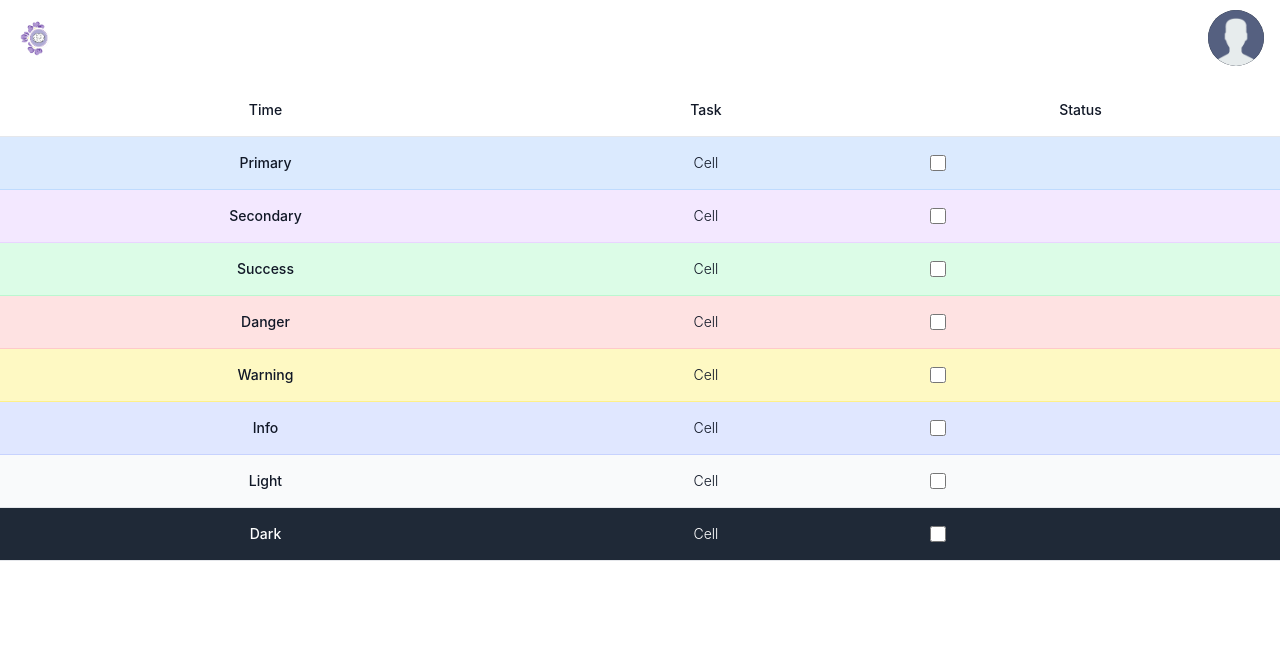
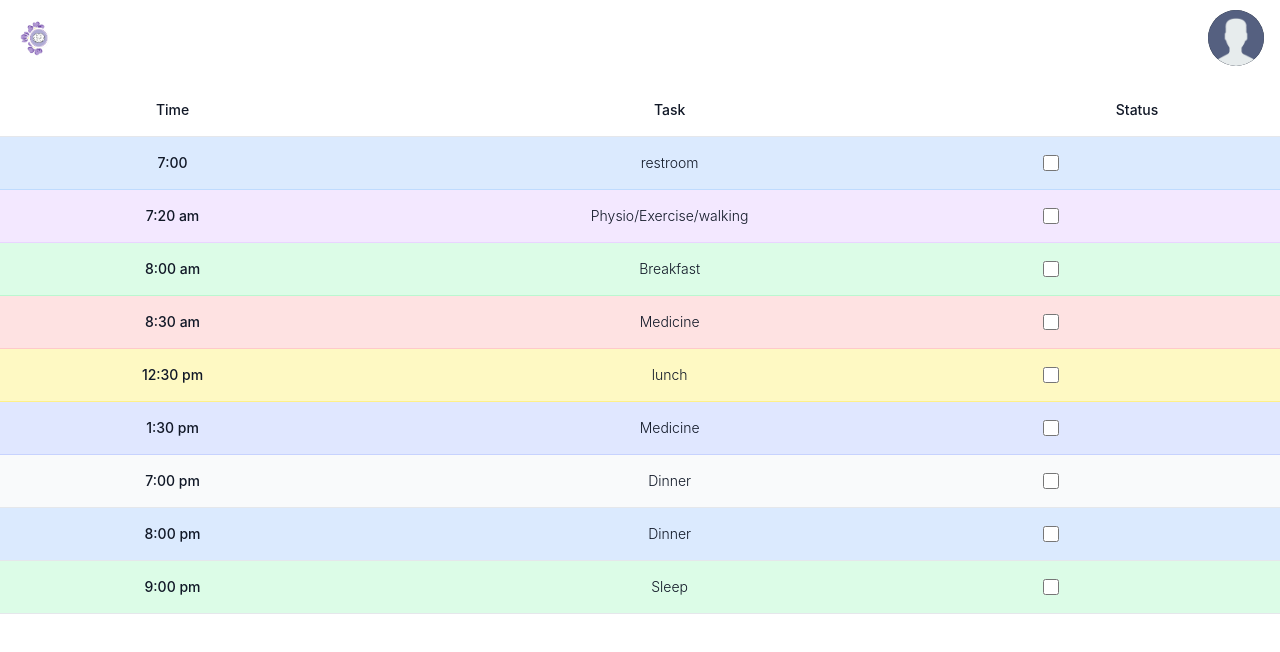
Before and after one commit to Bhuvi100/dementia_hacko, a React (Create React App) app in the folder frontend/: page /schedule in a window 1280 px wide. Shown: the top 652 px of the page. Built offline with nearby package versions, Linux system fonts and the light colour scheme.

Commit message:
Update Schedule.js

```diff
--- a/frontend/src/pages/Schedule.js
+++ b/frontend/src/pages/Schedule.js
@@ -31,10 +31,10 @@ const Schedule = () => {
 
             <tr class="border-b bg-blue-100 border-blue-200">
               <td class="text-sm text-gray-900 font-medium px-6 py-4 whitespace-nowrap">
-                Primary
+                7:00
               </td>
               <td class="text-sm text-gray-900 font-light px-6 py-4 whitespace-nowrap">
-                Cell
+                restroom
               </td>
               <td>
               <div class="flex items-center ml-12">
@@ -45,10 +45,10 @@ const Schedule = () => {
             </tr>
             <tr class="border-b bg-purple-100 border-purple-200">
               <td class="text-sm text-gray-900 font-medium px-6 py-4 whitespace-nowrap">
-                Secondary
+                7:20 am
               </td>
               <td class="text-sm text-gray-900 font-light px-6 py-4 whitespace-nowrap">
-                Cell
+                Physio/Exercise/walking
               </td>
               <td>
               <div class="flex items-center ml-12">
@@ -59,10 +59,10 @@ const Schedule = () => {
             </tr>
             <tr class="border-b bg-green-100 border-green-200">
               <td class="text-sm text-gray-900 font-medium px-6 py-4 whitespace-nowrap">
-                Success
+                8:00 am
               </td>
               <td class="text-sm text-gray-900 font-light px-6 py-4 whitespace-nowrap">
-                Cell
+                Breakfast
               </td>
               <td>
               <div class="flex items-center ml-12">
@@ -73,10 +73,10 @@ const Schedule = () => {
             </tr>
             <tr class="border-b bg-red-100 border-red-200">
               <td class="text-sm text-gray-900 font-medium px-6 py-4 whitespace-nowrap">
-                Danger
+                8:30 am
               </td>
               <td class="text-sm text-gray-900 font-light px-6 py-4 whitespace-nowrap">
-                Cell
+                Medicine
               </td>
               <td>
               <div class="flex items-center ml-12">
@@ -87,10 +87,10 @@ const Schedule = () => {
             </tr>
             <tr class="border-b bg-yellow-100 border-yellow-200">
               <td class="text-sm text-gray-900 font-medium px-6 py-4 whitespace-nowrap">
-                Warning
+                12:30 pm
               </td>
               <td class="text-sm text-gray-900 font-light px-6 py-4 whitespace-nowrap">
-                Cell
+                lunch
               </td>
               <td>
               <div class="flex items-center ml-12">
@@ -101,10 +101,10 @@ const Schedule = () => {
             </tr>
             <tr class="border-b bg-indigo-100 border-indigo-200">
               <td class="text-sm text-gray-900 font-medium px-6 py-4 whitespace-nowrap">
-                Info
+                1:30 pm
               </td>
               <td class="text-sm text-gray-900 font-light px-6 py-4 whitespace-nowrap">
-                Cell
+                Medicine
               </td>
               <td>
               <div class="flex items-center ml-12">
@@ -115,10 +115,25 @@ const Schedule = () => {
             </tr>
             <tr class="border-b bg-gray-50 border-gray-200">
               <td class="text-sm text-gray-900 font-medium px-6 py-4 whitespace-nowrap">
-                Light
+                7:00 pm
               </td>
               <td class="text-sm text-gray-900 font-light px-6 py-4 whitespace-nowrap">
-                Cell
+                Dinner
+              </td>
+              <td>
+              <div class="flex items-center ml-12">
+    <input id="default-checkbox" type="checkbox" value="" class="w-4 h-4 text-purple-500 bg-gray-100 rounded border-gray-300 focus:ring-purple-500 dark:focus:ring-purple-600 dark:ring-offset-gray-800 focus:ring-2 dark:bg-gray-700 dark:border-gray-600"/>
+
+</div>
+
+              </td>
+            </tr>
+            <tr class="border-b bg-blue-100 boder-gray-900">
+              <td class="text-sm text-gray-900 font-medium px-6 py-4 whitespace-nowrap">
+                8:00 pm
+              </td>
+              <td class="text-sm text-gray-900 font-light px-6 py-4 whitespace-nowrap">
+                Dinner
               </td>
               <td>
               <div class="flex items-center ml-12">
@@ -127,12 +142,12 @@ const Schedule = () => {
 </div>
               </td>
             </tr>
-            <tr class="border-b bg-gray-800 boder-gray-900">
-              <td class="text-sm text-white font-medium px-6 py-4 whitespace-nowrap">
-                Dark
+            <tr class="border-b bg-green-100 boder-gray-900">
+              <td class="text-sm text-gray-900 font-medium px-6 py-4 whitespace-nowrap">
+                9:00 pm
               </td>
-              <td class="text-sm text-white font-light px-6 py-4 whitespace-nowrap">
-                Cell
+              <td class="text-sm text-gray-900 font-light px-6 py-4 whitespace-nowrap">
+                Sleep
               </td>
               <td>
               <div class="flex items-center ml-12">
```
